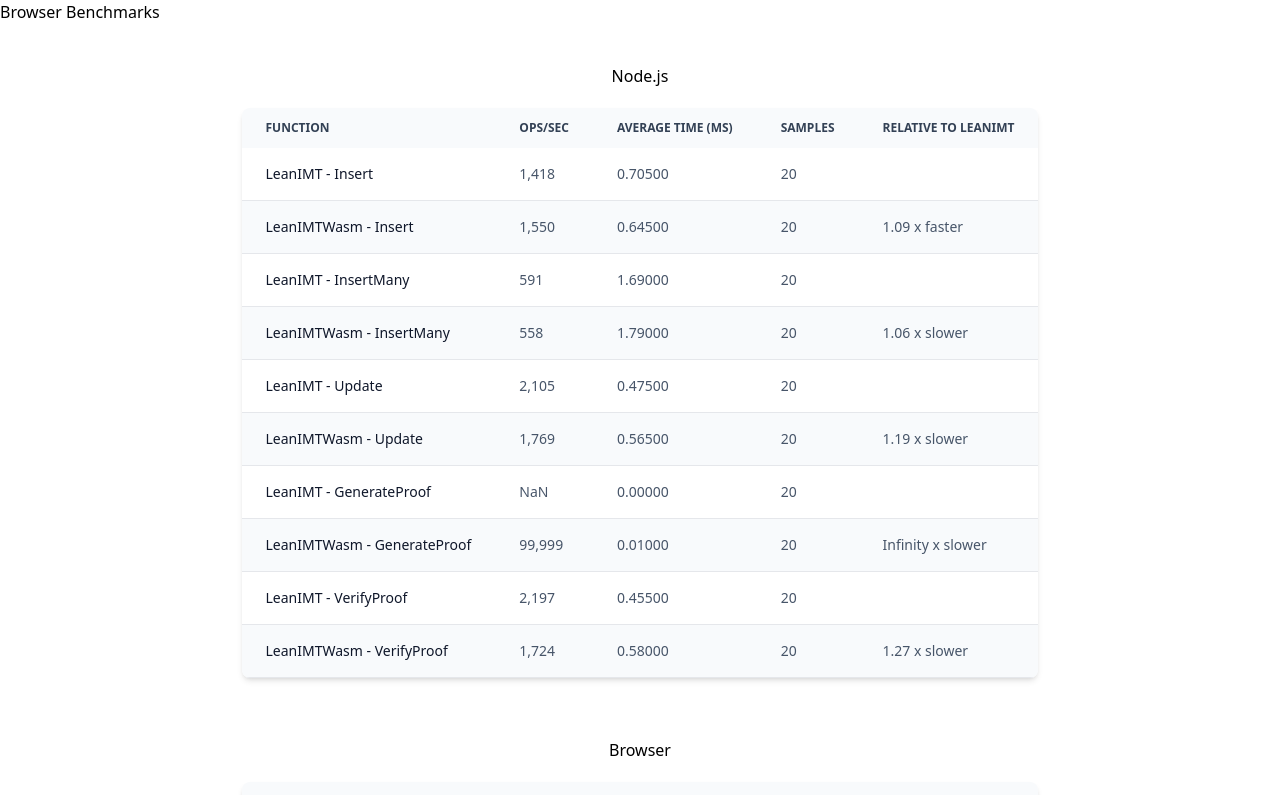
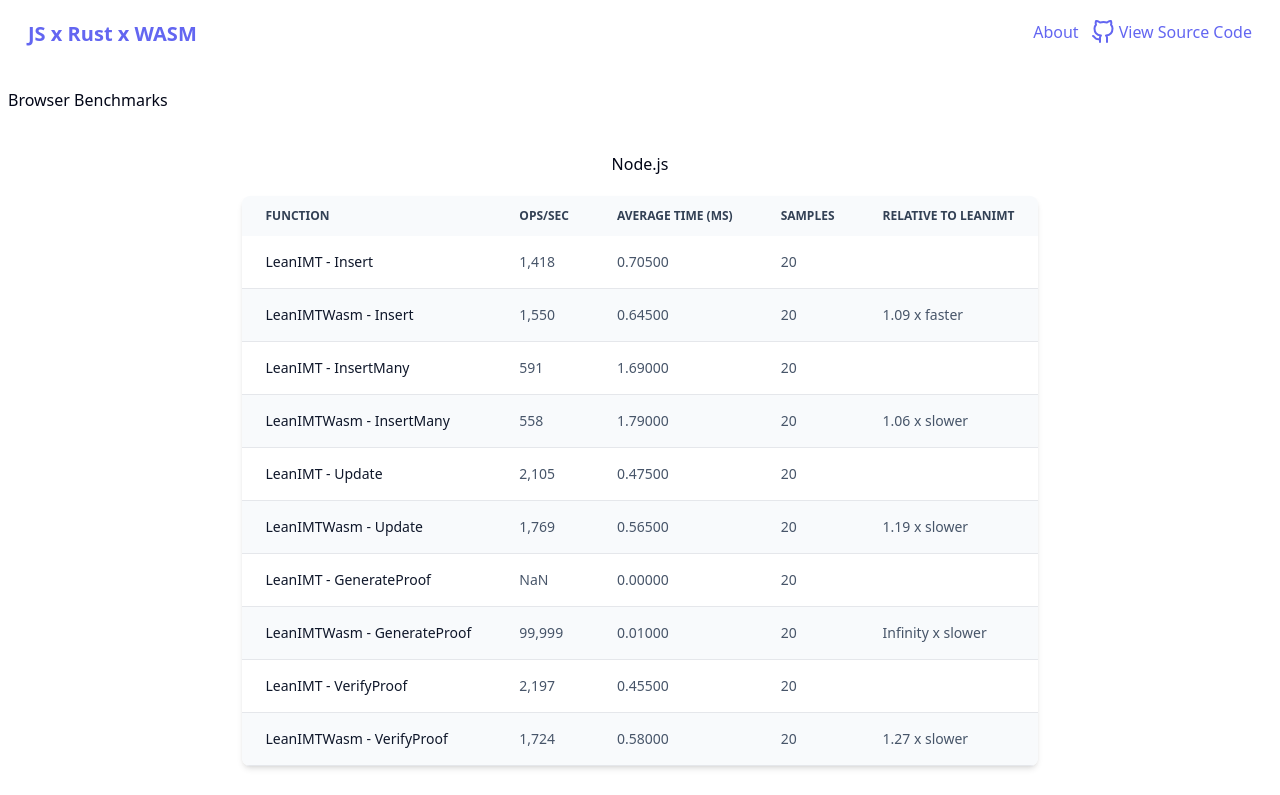
Before and after one commit to vplasencia/leanimt-rs, a React (Vite) app in the folder leanimt-browser-benchmarks/: page / in a window 1280 px wide. Shown: the top 795 px of the page. Built offline with nearby package versions, Linux system fonts and the light colour scheme.

Commit message:
feat: add header and footer

```diff
--- a/leanimt-browser-benchmarks/src/App.tsx
+++ b/leanimt-browser-benchmarks/src/App.tsx
@@ -1,14 +1,15 @@
+import { Link } from "react-router-dom"
 import TableNode from "./components/TableNode"
-
 import TableBrowser from "./components/TableBrowser"
-
-import { Link } from "react-router-dom"
-
 import InsertLineChart from "./components/InsertLine"
+import Header from "./components/Header"
+import Footer from "./components/Footer"
 
 export default function App() {
   return (
-    <div>
+    <div className="flex flex-col min-h-screen px-2 text-slate-950">
+      <Header />
+      <div className="mb-auto">
         <Link to="/browser">Browser Benchmarks</Link>
         <div className="flex flex-col justify-center items-center my-10">
           <div>Node.js</div>
@@ -20,5 +21,7 @@
         </div>
         <InsertLineChart />
       </div>
+      <Footer />
+    </div>
   )
 }
--- /dev/null
+++ b/leanimt-browser-benchmarks/src/components/Footer.tsx
@@ -0,0 +1,11 @@
+import ViewSourceCode from "./ViewSourceCode"
+
+export default function Footer() {
+  return (
+    <footer className="mt-20 mb-5 flex items-center justify-center space-x-5">
+      <div>
+        <ViewSourceCode />
+      </div>
+    </footer>
+  )
+}
--- /dev/null
+++ b/leanimt-browser-benchmarks/src/components/Header.tsx
@@ -0,0 +1,19 @@
+import { Link } from "react-router-dom"
+import ViewSourceCode from "./ViewSourceCode";
+
+export default function Header() {
+  return (
+    <header className="flex flex-wrap justify-between p-5 mb-5">
+      <Link
+        to="/"
+        className="text-xl md:mb-auto mb-5 font-bold text-indigo-500"
+      >
+        JS x Rust x WASM
+      </Link>
+      <div className="flex space-x-3">
+      <Link to="/about" className="text-indigo-500 hover:underline">About</Link>
+      <ViewSourceCode />
+      </div>
+    </header>
+  );
+}
--- /dev/null
+++ b/leanimt-browser-benchmarks/src/components/ViewSourceCode.tsx
@@ -0,0 +1,28 @@
+const GITHUB_LINK = "https://github.com/vplasencia/leanimt-rs";
+
+export default function ViewSourceCode() {
+  return (
+    <a
+      className="flex space-x-1 text-indigo-500 hover:underline"
+      href={GITHUB_LINK}
+      target="_blank"
+      rel="noreferrer noopener nofollow"
+    >
+      <svg
+        xmlns="http://www.w3.org/2000/svg"
+        width="24"
+        height="24"
+        viewBox="0 0 24 24"
+        fill="none"
+        stroke="currentColor"
+        strokeWidth="2"
+        strokeLinecap="round"
+        strokeLinejoin="round"
+        className="feather feather-github"
+      >
+        <path d="M9 19c-5 1.5-5-2.5-7-3m14 6v-3.87a3.37 3.37 0 0 0-.94-2.61c3.14-.35 6.44-1.54 6.44-7A5.44 5.44 0 0 0 20 4.77 5.07 5.07 0 0 0 19.91 1S18.73.65 16 2.48a13.38 13.38 0 0 0-7 0C6.27.65 5.09 1 5.09 1A5.07 5.07 0 0 0 5 4.77a5.44 5.44 0 0 0-1.5 3.78c0 5.42 3.3 6.61 6.44 7A3.37 3.37 0 0 0 9 18.13V22"></path>
+      </svg>
+      <span>View Source Code</span>
+    </a>
+  );
+}
--- a/leanimt-browser-benchmarks/src/pages/Browser.tsx
+++ b/leanimt-browser-benchmarks/src/pages/Browser.tsx
@@ -1,8 +1,8 @@
 import { useState } from "react"
-
 import { generateBenchmarks } from "../utils/generate-benchmarks"
-
 import Table from "../components/Table"
+import Header from "../components/Header"
+import Footer from "../components/Footer"
 
 export default function Browser() {
   const [tableInfo, setTableInfo] = useState()
@@ -27,11 +27,14 @@
   }
 
   return (
-    <div>
+    <div className="flex flex-col min-h-screen px-2 text-slate-950">
+      <Header />
+      <div className="mb-auto">
         <div className="flex flex-col justify-center items-center my-10">
           <div className="w-96 text-xl text-center">
-          Generate the browser benchmarks for the LeanIMT in TypeScript and the
-          LeanIMT WebAssembly (Wasm) compiled from the Rust implementation.
+            Generate the browser benchmarks for the LeanIMT in TypeScript and
+            the LeanIMT WebAssembly (Wasm) compiled from the Rust
+            implementation.
           </div>
           <div className="w-fit mt-5 flex flex-col justify-center items-center">
             <div>
@@ -81,5 +84,7 @@
           )}
         </div>
       </div>
+      <Footer />
+    </div>
   )
 }
```
Lines whose indentation alone changed are shown as unchanged.
